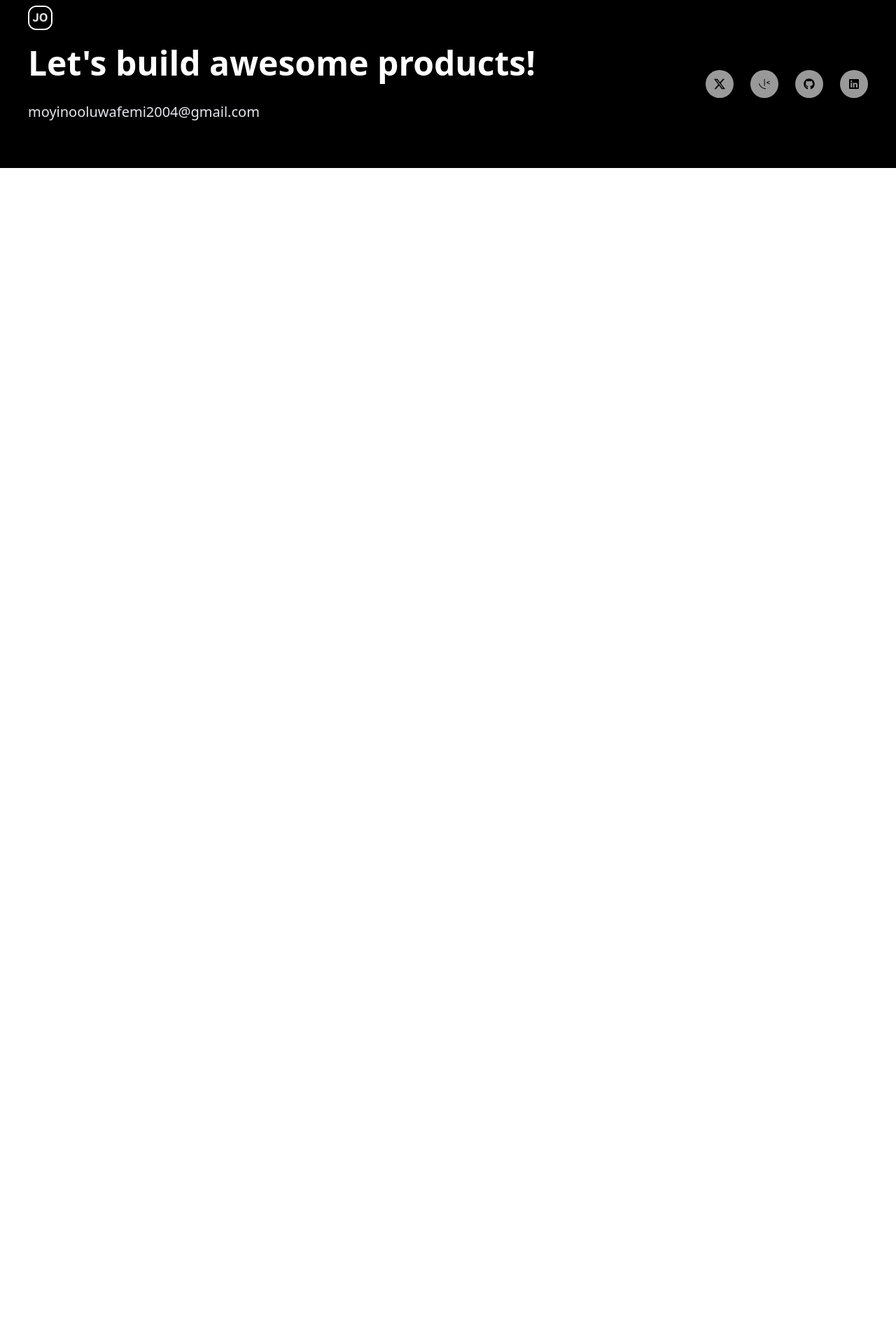
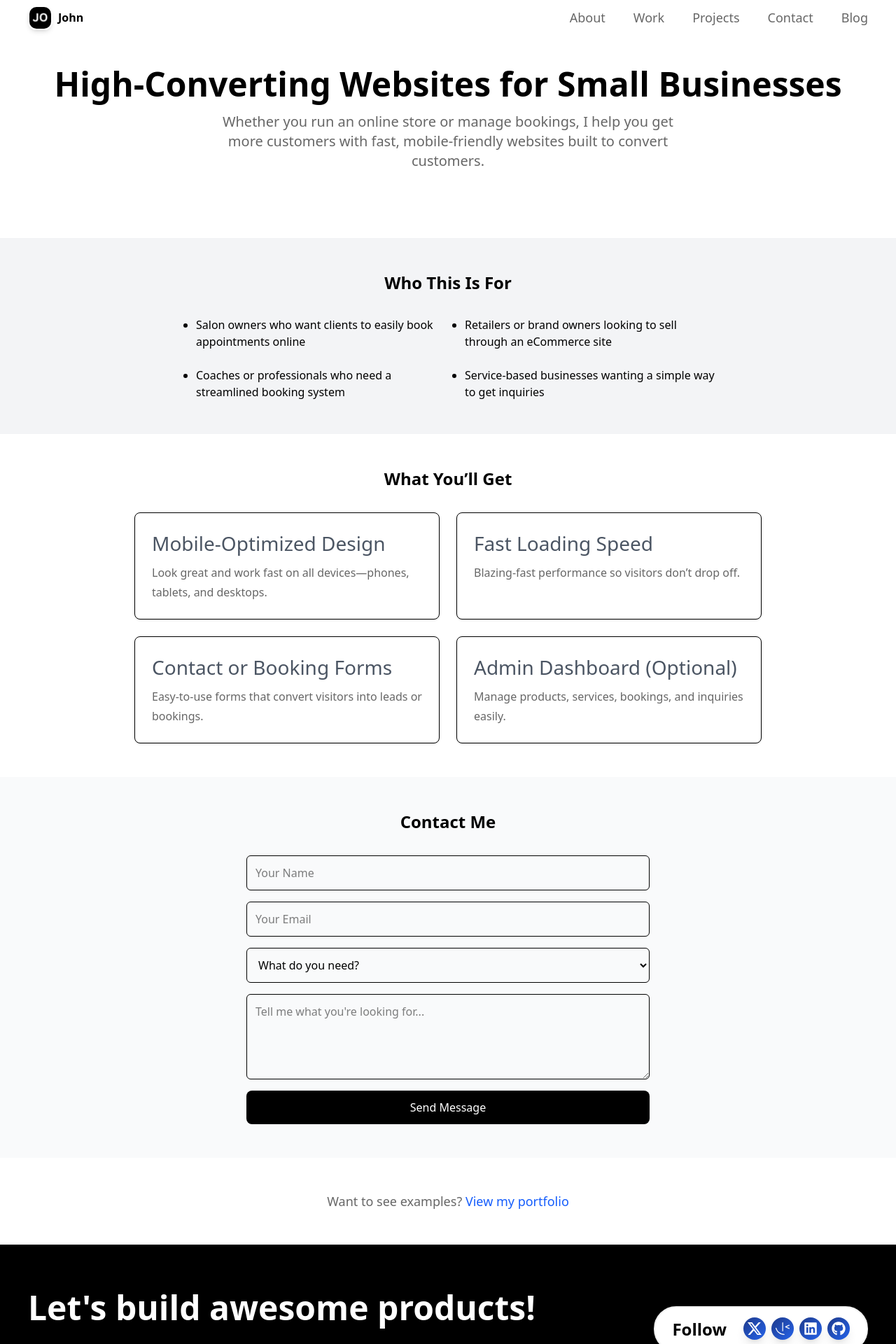
Before and after one commit to lamba01/port, a React (Vite) app: page /business in a window 1280 px wide. Shown: the top 1920 px of the page at 70% size. Before the commit the page ends 800 px from the top, so only its background shows below. Built offline with nearby package versions, Linux system fonts and the light colour scheme.

Commit message:
feat: add Business landing page and enhance footer with social media links

```diff
--- a/src/App.jsx
+++ b/src/App.jsx
@@ -12,6 +12,7 @@ import ThankYou from "./pages/thankYou";
 import Blog from "./pages/blog";
 import StickyContactButton from "./components/stickyContactBtn";
 import NGOLandingPage from "./pages/ngo";
+import BusinessLandingPage from "./pages/business";
 import AOS from "aos";
 import "aos/dist/aos.css";
 
@@ -87,6 +88,7 @@ const App = () => {
         <Route path="/thank-you" element={<ThankYou />} />
         <Route path="/blog" element={<Blog />} />
         <Route path="/ngo" element={<NGOLandingPage />} />
+        <Route path="/business" element={<BusinessLandingPage />} />
       </Routes>
       <Footer />
     </>
--- a/src/components/footer.jsx
+++ b/src/components/footer.jsx
@@ -2,6 +2,10 @@ import React from "react";
 import { BsTwitterX } from "react-icons/bs";
 import { SiFrontendmentor } from "react-icons/si";
 import { FaGithub, FaLinkedin } from "react-icons/fa";
+import { FaTwitter } from "react-icons/fa";
+import { AiFillInstagram } from "react-icons/ai";
+import { FaFacebookF } from "react-icons/fa";
+import { FaLinkedinIn } from "react-icons/fa";
 
 export default function Footer() {
   return (
@@ -18,41 +22,60 @@ export default function Footer() {
         </a>
       </div>
       <aside className="text-center">
-        <div className="flex gap-6">
-          <div className="h-[40px] w-[40px] rounded-[50%] bg-white/60 hover:bg-white flex items-center justify-center cursor-pointer">
+        <div className="flex gap-6 shadow-lg bg-white border-[#F0F0F0] border-2 px-6 py-3 rounded-4xl">
+          <h2 className="text-lg font-semibold capitalize">follow</h2>
+          <div className="flex gap-2 items-center justify-center">
             <a
-              href="https://x.com/lambacodes"
+              href="https://twitter.com/lambacodes"
               target="_blank"
               rel="noopener noreferrer"
+              className="w-8 h-8 flex items-center justify-center rounded-full  hover:opacity-70 text-white shadow-lg transition-transform transform"
+              style={{
+                backgroundImage:
+                  "linear-gradient(to top left, #2563eb, #1e3a8a)",
+                backgroundColor: "#2563eb", // fallback solid color
+              }}
             >
-              <BsTwitterX color="black" />
+              <BsTwitterX size={20} />
             </a>
-          </div>
-          <div className="h-[40px] w-[40px] rounded-[50%] bg-white/60 hover:bg-white flex items-center justify-center cursor-pointer">
             <a
               href="https://frontendmentor.io/profile/lamba01"
               target="_blank"
               rel="noopener noreferrer"
+              className="w-8 h-8 flex items-center justify-center rounded-full  hover:opacity-70 text-white shadow-lg transition-transform transform"
+              style={{
+                backgroundImage:
+                  "linear-gradient(to top left, #2563eb, #1e3a8a)",
+                backgroundColor: "#2563eb", // fallback solid color
+              }}
             >
-              <SiFrontendmentor color="black" />
+              <SiFrontendmentor size={20} />
             </a>
-          </div>
-          <div className="h-[40px] w-[40px] rounded-[50%] bg-white/60 hover:bg-white flex items-center justify-center cursor-pointer">
-            <a
-              href="'https://github.com/lamba01"
-              target="_blank"
-              rel="noopener noreferrer"
-            >
-              <FaGithub color="black" />
-            </a>
-          </div>
-          <div className="h-[40px] w-[40px] rounded-[50%] bg-white/60 hover:bg-white flex items-center justify-center cursor-pointer">
             <a
               href="https://www.linkedin.com/in/johnmoyinoluwa/"
               target="_blank"
               rel="noopener noreferrer"
+              className="w-8 h-8 flex items-center justify-center rounded-full  hover:opacity-70 text-white shadow-lg transition-transform transform"
+              style={{
+                backgroundImage:
+                  "linear-gradient(to top left, #2563eb, #1e3a8a)",
+                backgroundColor: "#2563eb", // fallback solid color
+              }}
             >
-              <FaLinkedin color="black" />
+              <FaLinkedin size={20} />
+            </a>
+            <a
+              href="https://github.com/lamba01"
+              target="_blank"
+              rel="noopener noreferrer"
+              className="w-8 h-8 flex items-center justify-center rounded-full  hover:opacity-70 text-white shadow-lg transition-transform transform"
+              style={{
+                backgroundImage:
+                  "linear-gradient(to top left, #2563eb, #1e3a8a)",
+                backgroundColor: "#2563eb", // fallback solid color
+              }}
+            >
+              <FaGithub size={20} />
             </a>
           </div>
         </div>
--- a/src/components/projectComponent.jsx
+++ b/src/components/projectComponent.jsx
@@ -86,7 +86,7 @@ const projectsData = [
 
 export default function Projects({ limit }) {
   return (
-    <section className="bg-[#f5f5f5] py-[50px] px-[20px] sm:px-[40px] text-center overflow-hidden">
+    <section className="bg-[#f5f5f5] py-[70px] px-[20px] sm:px-[40px] text-center overflow-hidden">
       <h2>{limit ? "Projects" : "Explore my work👀"}</h2>
       <p>Some of the noteworthy projects I have built</p>
       <main className="flex flex-wrap justify-center gap-20 my-6 text-start">
@@ -129,7 +129,7 @@ export default function Projects({ limit }) {
         ))}
         {limit && (
           <Link to={`/projects`}>
-            <button className="bg-black text-white cursor-pointer py-3 px-8 sm:w-[250px] w-[90vw] hover:bg-[#333333]">
+            <button className="bg-gradient-to-tr from-blue-700 to-blue-900 text-white cursor-pointer py-3 px-8 sm:w-[250px] w-[90vw] hover:bg-[#333333]">
               view all projects{" "}
             </button>
           </Link>
--- /dev/null
+++ b/src/pages/business.jsx
@@ -0,0 +1,129 @@
+import React from "react";
+
+export default function BusinessLandingPage() {
+  return (
+    <main className="bg-white text-black min-h-screen ">
+      <section className="text-center py-24 px-6 ">
+        <h1 className="text-4xl md:text-5xl font-bold mb-4">
+          High-Converting Websites for Small Businesses
+        </h1>
+        <p className="text-lg md:text-xl max-w-2xl mx-auto">
+          Whether you run an online store or manage bookings, I help you get
+          more customers with fast, mobile-friendly websites built to convert
+          customers.
+        </p>
+      </section>
+
+      <section className="bg-gray-100 py-12 px-6">
+        <h2 className="text-2xl font-semibold text-center mb-8">
+          Who This Is For
+        </h2>
+        <ul className="max-w-3xl mx-auto grid gap-6 md:grid-cols-2 text-left list-disc pl-6">
+          <li>
+            Salon owners who want clients to easily book appointments online
+          </li>
+          <li>
+            Retailers or brand owners looking to sell through an eCommerce site
+          </li>
+          <li>
+            Coaches or professionals who need a streamlined booking system
+          </li>
+          <li>
+            Service-based businesses wanting a simple way to get inquiries
+          </li>
+        </ul>
+      </section>
+
+      <section className="py-12 px-6">
+        <h2 className="text-2xl font-semibold text-center mb-8">
+          What You’ll Get
+        </h2>
+        <div className="max-w-4xl mx-auto grid gap-6 md:grid-cols-2">
+          <div className="bg-white p-6 rounded-lg shadow border">
+            <h3 className="text-xl font-bold mb-2">Mobile-Optimized Design</h3>
+            <p>
+              Look great and work fast on all devices—phones, tablets, and
+              desktops.
+            </p>
+          </div>
+          <div className="bg-white p-6 rounded-lg shadow border">
+            <h3 className="text-xl font-bold mb-2">Fast Loading Speed</h3>
+            <p>Blazing-fast performance so visitors don’t drop off.</p>
+          </div>
+          <div className="bg-white p-6 rounded-lg shadow border">
+            <h3 className="text-xl font-bold mb-2">Contact or Booking Forms</h3>
+            <p>
+              Easy-to-use forms that convert visitors into leads or bookings.
+            </p>
+          </div>
+          <div className="bg-white p-6 rounded-lg shadow border">
+            <h3 className="text-xl font-bold mb-2">
+              Admin Dashboard (Optional)
+            </h3>
+            <p>Manage products, services, bookings, and inquiries easily.</p>
+          </div>
+        </div>
+      </section>
+
+      <section className="py-12 px-6 bg-gray-50">
+        <h2 className="text-2xl font-semibold text-center mb-8">Contact Me</h2>
+        <form
+          action="https://formspree.io/f/your-id"
+          method="POST"
+          className="max-w-xl mx-auto grid gap-4"
+        >
+          <input
+            type="text"
+            name="name"
+            required
+            placeholder="Your Name"
+            className="border border-black rounded-md p-3 w-full"
+          />
+          <input
+            type="email"
+            name="email"
+            required
+            placeholder="Your Email"
+            className="border border-black rounded-md p-3 w-full"
+          />
+          <select
+            name="service"
+            required
+            className="border border-black rounded-md p-3 w-full"
+          >
+            <option value="">What do you need?</option>
+            <option value="ecommerce">eCommerce Website</option>
+            <option value="booking">Booking Website</option>
+            <option value="redesign">Redesign Existing Website</option>
+            <option value="other">Other</option>
+          </select>
+          <textarea
+            name="message"
+            rows="4"
+            required
+            placeholder="Tell me what you're looking for..."
+            className="border border-black rounded-md p-3 w-full"
+          ></textarea>
+          <button
+            type="submit"
+            className="bg-black text-white py-3 px-6 rounded-md hover:bg-gray-800"
+          >
+            Send Message
+          </button>
+        </form>
+      </section>
+
+      <section className="py-12 px-6 text-center">
+        <p className="text-lg">
+          Want to see examples?{" "}
+          <a
+            href="https://johncodes.xyz/#projects"
+            className="text-blue-600 underline hover:text-blue-800"
+          >
+            View my portfolio
+          </a>
+        </p>
+      </section>
+    </main>
+  );
+}
```
Also changed, not shown: src/sections/hero.jsx (+11 -4 lines), src/sections/hireMe.jsx (+22 -19 lines), src/sections/testimonial.jsx (+14 -8 lines).
